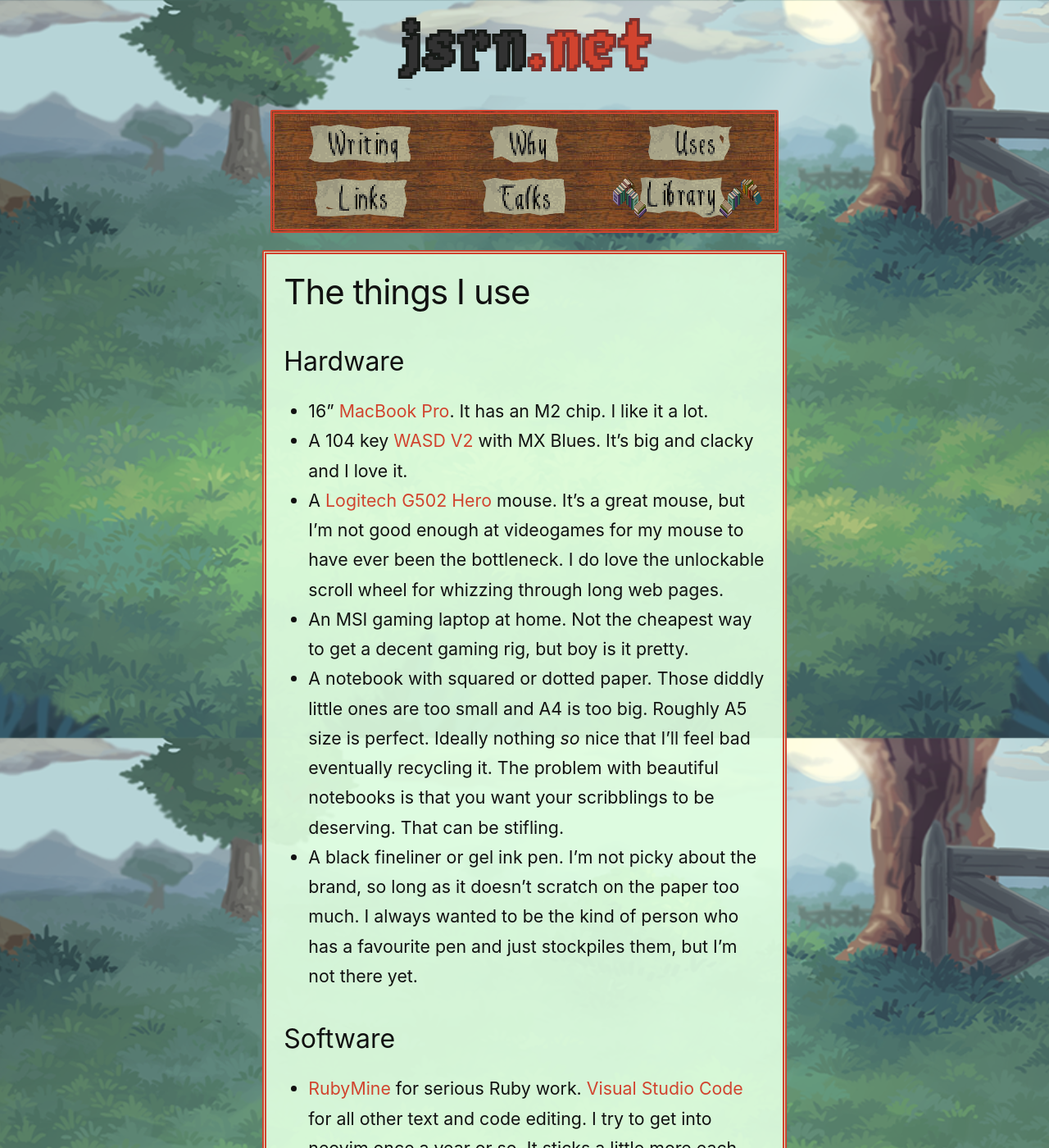
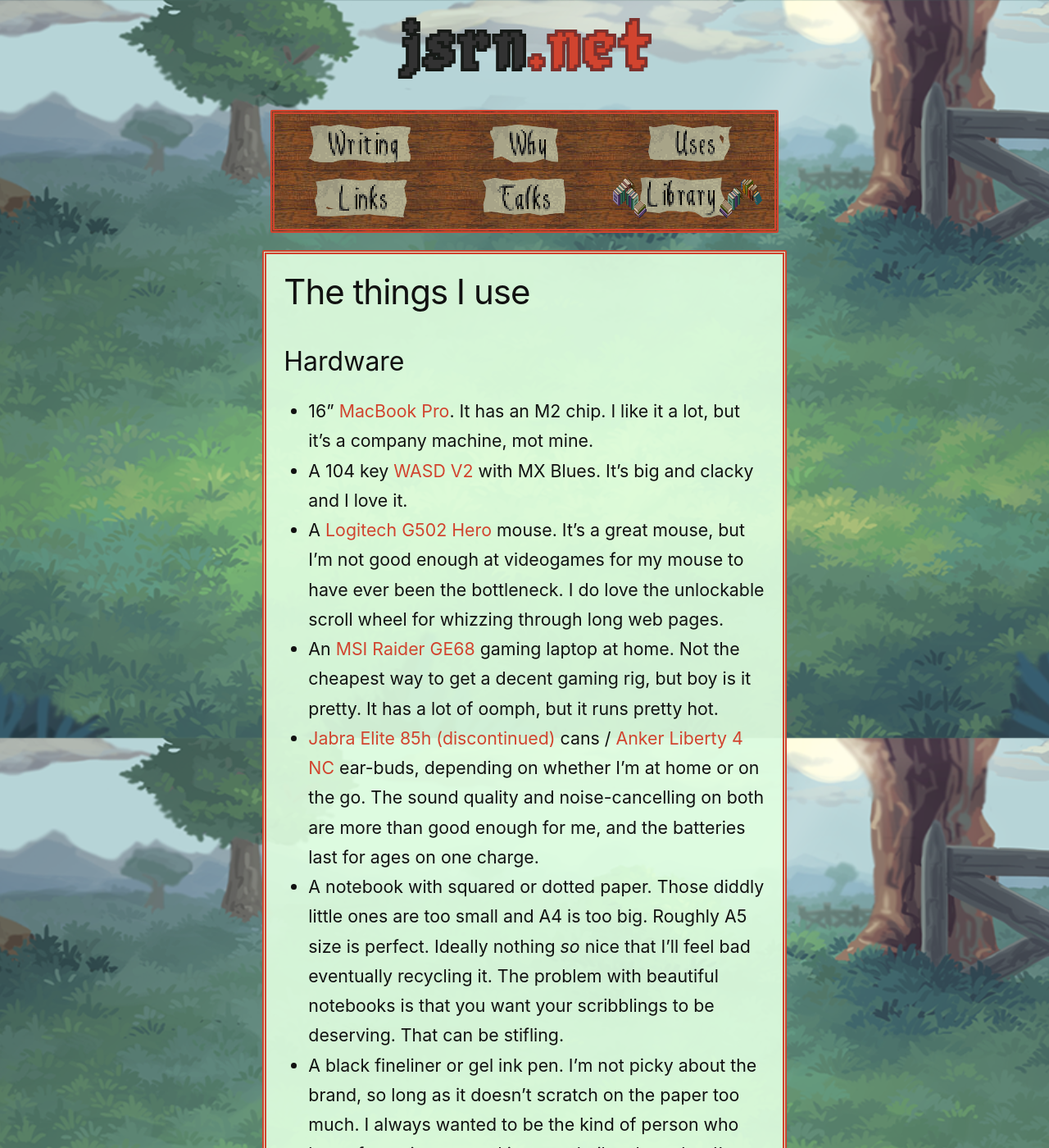
Before and after one commit to jsrn/jsrn.github.io, a Jekyll site: the page built from uses.md, in a window 1280 px wide and 1400 px high. Shown: the whole window at 82% size. Built offline with Jekyll 4.4.1, drawn with Linux system fonts in a browser that asks for light colours.

Commit message:
added earboys to uses page

```diff
--- a/uses.md
+++ b/uses.md
@@ -5,10 +5,11 @@
 
 ## Hardware
 
-- 16" [MacBook Pro](https://www.apple.com/uk/shop/buy-mac/macbook-pro). It has an M2 chip. I like it a lot.
+- 16" [MacBook Pro](https://www.apple.com/uk/shop/buy-mac/macbook-pro). It has an M2 chip. I like it a lot, but it's a company machine, mot mine.
 - A 104 key [WASD V2](https://www.wasdkeyboards.com/products/mechanical-keyboards.html) with MX Blues. It's big and clacky and I love it.
 - A [Logitech G502 Hero](https://www.logitechg.com/en-gb/products/gaming-mice/g502-hero-gaming-mouse.910-005471.html) mouse. It's a great mouse, but I'm not good enough at videogames for my mouse to have ever been the bottleneck. I do love the unlockable scroll wheel for whizzing through long web pages.
-- An MSI gaming laptop at home. Not the cheapest way to get a decent gaming rig, but boy is it pretty.
+- An [MSI Raider GE68](https://www.msi.com/Laptop/Raider-GE68-HX-13VX) gaming laptop at home. Not the cheapest way to get a decent gaming rig, but boy is it pretty. It has a lot of oomph, but it runs pretty hot.
+- [Jabra Elite 85h (discontinued)](https://www.jabra.com/supportpages/jabra-elite-85h) cans / [Anker Liberty 4 NC](https://us.soundcore.com/products/liberty-4-nc-a3947z61) ear-buds, depending on whether I'm at home or on the go. The sound quality and noise-cancelling on both are more than good enough for me, and the batteries last for ages on one charge.
 - A notebook with squared or dotted paper. Those diddly little ones are too small and A4 is too big. Roughly A5 size is perfect. Ideally nothing _so_ nice that I'll feel bad eventually recycling it. The problem with beautiful notebooks is that you want your scribblings to be deserving. That can be stifling.
 - A black fineliner or gel ink pen. I'm not picky about the brand, so long as it doesn't scratch on the paper too much. I always wanted to be the kind of person who has a favourite pen and just stockpiles them, but I'm not there yet.
 
```
